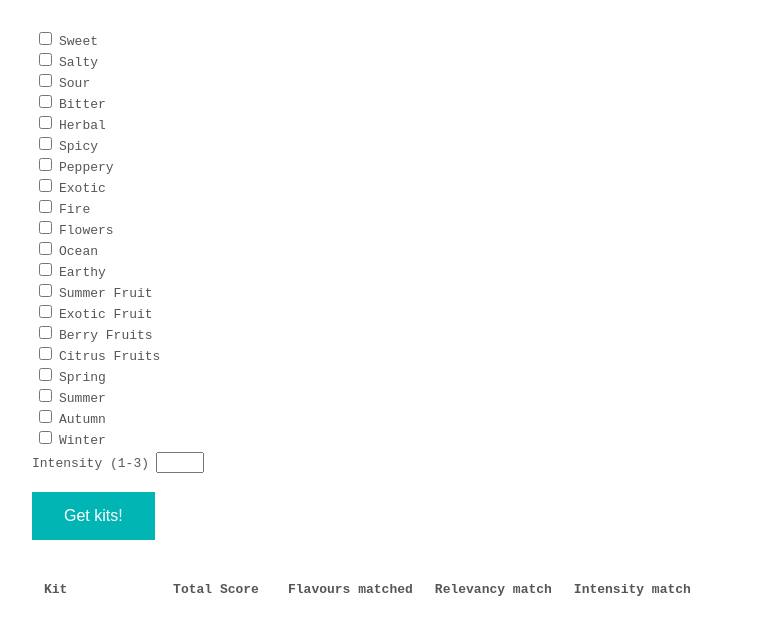
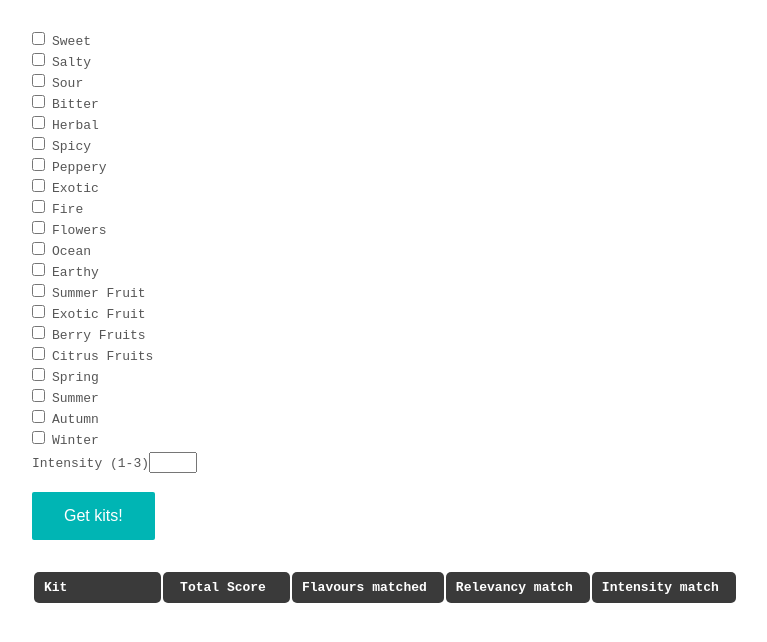
Before and after one commit to savereykjavik/tastetest, a plain HTML site: page index.html in a window 1280 px wide. Shown: the whole page, without its empty margins (16-783 px from the left). Drawn offline with nearby package versions, Linux system fonts and the light colour scheme.

Commit message:
hackelihack

```diff
--- a/style.css
+++ b/style.css
@@ -5,21 +5,25 @@ body {
 }
 
 td {
-	text-align: right;
-	padding: 3px; 0;
+  text-align: right;
+  padding: 3px; 0;
 }
 
 th {
-  padding: 10px;
+  color: white;
+  padding: 8px 17px 8px 10px;
   min-width: 100px;
+  background-color: #3A3A3A;
+  border-radius: 5px;
 }
 
 input {
-  margin: 4px 7px;
+  margin: 4px 7px 4px 0;
+  cursor: pointer;
 }
 
 .left-align {
-	text-align: left;
+  text-align: left;
 }
 
 table {
@@ -27,8 +31,10 @@ table {
 }
 
 button {
+    cursor: pointer;
     background-color: #00b5b4; /* Green */
     border: none;
+    border-radius: 2px;
     color: white;
     padding: 15px 32px;
     text-align: center;
@@ -36,3 +42,7 @@ button {
     display: inline-block;
     font-size: 16px;
 }
+
+button:hover {
+  opacity: 0.8;
+}
```
